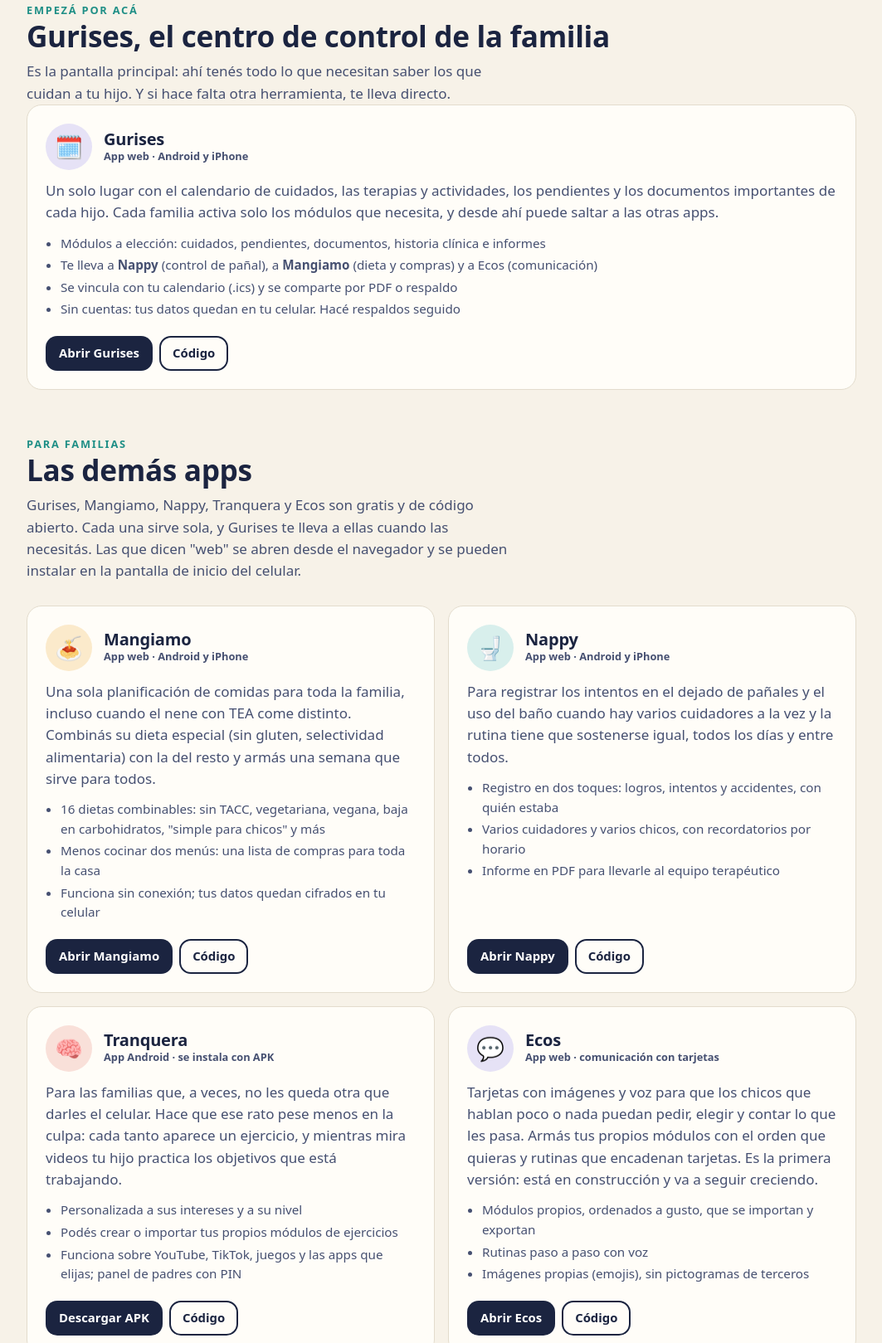
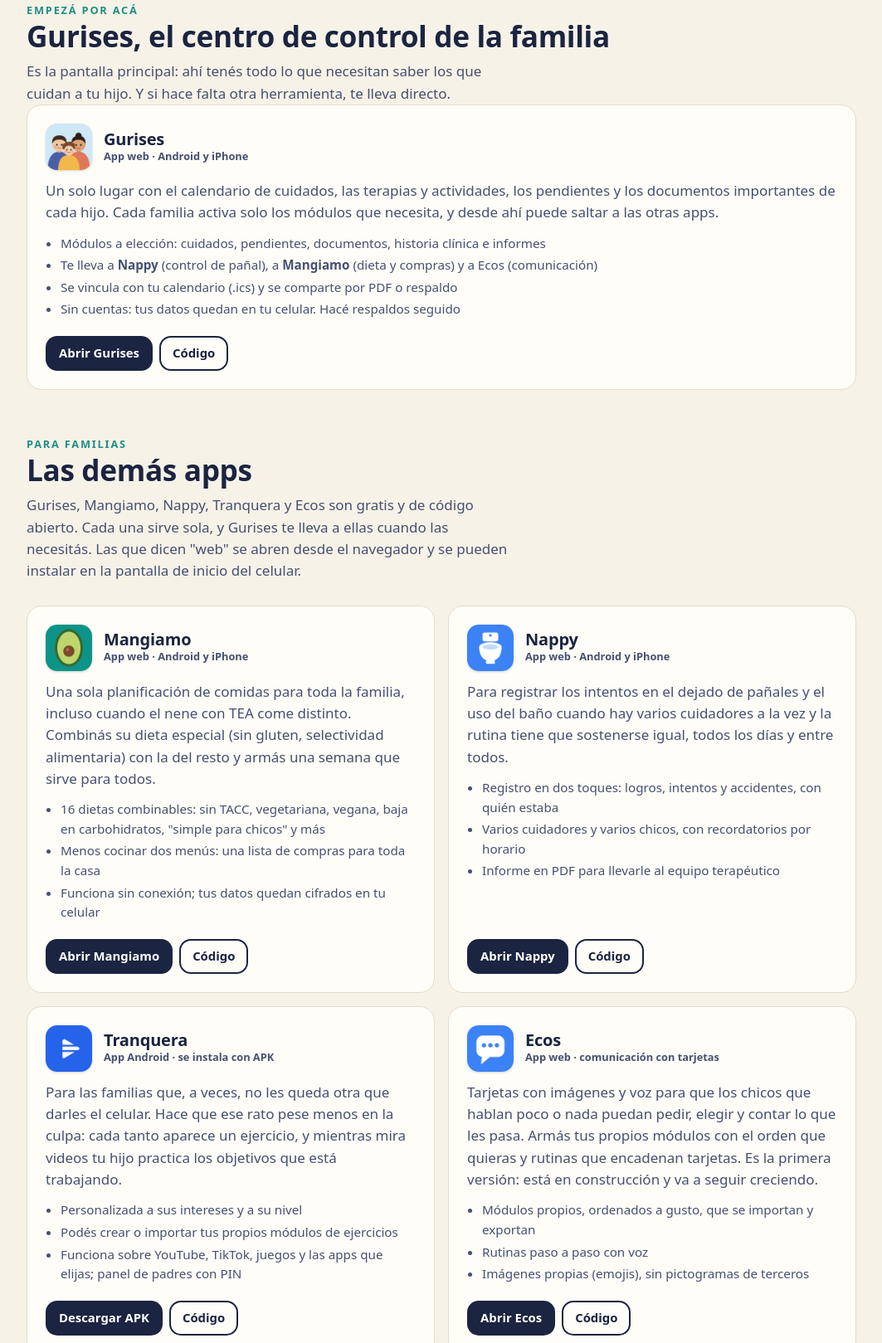
Before and after one commit to AbelG88/Orbita-tea, a plain HTML site: page index.html in a window 1280 px wide. Shown: the part 1441-3060 px from the top of the page at 83% size, without its empty margins (108-1171 px from the left). Drawn offline with Linux system fonts and the light colour scheme; no server answers.

Commit message:
Sitio: los íconos de cada app son los reales
Co-Authored-By: Claude Sonnet 5.5 <noreply@anthropic.com>
Claude-Session: https://claude.ai/code/session_013L3XiV7UsyvQraHaj1yPVs

```diff
--- a/index.html
+++ b/index.html
@@ -78,7 +78,7 @@ nav.menu a:hover{background:var(--line);color:var(--ink)}
 @media (min-width:980px){.grid.tres{grid-template-columns:repeat(3,1fr)}}
 .app{background:var(--card);border:1px solid var(--line);border-radius:var(--radius);padding:22px;display:flex;flex-direction:column;gap:12px}
 .app .head{display:flex;align-items:center;gap:14px}
-.planet{width:56px;height:56px;border-radius:50%;display:grid;place-items:center;font-size:1.7rem;flex:none}
+.ico{width:56px;height:56px;border-radius:14px;flex:none;object-fit:cover;box-shadow:0 1px 3px rgba(0,0,0,.18)}
 .p-teal{background:var(--teal-soft)} .p-sun{background:var(--sun-soft)} .p-coral{background:var(--coral-soft)} .p-violet{background:var(--violet-soft)} .p-gris{background:#ebe6da}
 .app .kind{font-size:.8rem;font-weight:700;color:var(--ink-2)}
 .app p.desc{color:var(--ink-2)}
@@ -227,7 +227,7 @@ footer p+p{margin-top:8px}
     <p class="lead">Es la pantalla principal: ahí tenés todo lo que necesitan saber los que cuidan a tu hijo. Y si hace falta otra herramienta, te lleva directo.</p>
     <article class="app" style="max-width:none">
       <div class="head">
-        <div class="planet p-violet" aria-hidden="true">🗓️</div>
+        <img class="ico" src="img/gurises.png" alt="" width="56" height="56" loading="lazy">
         <div><h3>Gurises</h3><p class="kind">App web · Android y iPhone</p></div>
       </div>
       <p class="desc">Un solo lugar con el calendario de cuidados, las terapias y actividades, los pendientes y los documentos importantes de cada hijo. Cada familia activa solo los módulos que necesita, y desde ahí puede saltar a las otras apps.</p>
@@ -254,7 +254,7 @@ footer p+p{margin-top:8px}
     <div class="grid">
       <article class="app">
         <div class="head">
-          <div class="planet p-sun" aria-hidden="true">🍝</div>
+          <img class="ico" src="img/mangiamo.png" alt="" width="56" height="56" loading="lazy">
           <div><h3>Mangiamo</h3><p class="kind">App web · Android y iPhone</p></div>
         </div>
         <p class="desc">Una sola planificación de comidas para toda la familia, incluso cuando el nene con TEA come distinto. Combinás su dieta especial (sin gluten, selectividad alimentaria) con la del resto y armás una semana que sirve para todos.</p>
@@ -271,7 +271,7 @@ footer p+p{margin-top:8px}
 
       <article class="app">
         <div class="head">
-          <div class="planet p-teal" aria-hidden="true">🚽</div>
+          <img class="ico" src="img/nappy.png" alt="" width="56" height="56" loading="lazy">
           <div><h3>Nappy</h3><p class="kind">App web · Android y iPhone</p></div>
         </div>
         <p class="desc">Para registrar los intentos en el dejado de pañales y el uso del baño cuando hay varios cuidadores a la vez y la rutina tiene que sostenerse igual, todos los días y entre todos.</p>
@@ -288,7 +288,7 @@ footer p+p{margin-top:8px}
 
       <article class="app">
         <div class="head">
-          <div class="planet p-coral" aria-hidden="true">🧠</div>
+          <img class="ico" src="img/tranquera.png" alt="" width="56" height="56" loading="lazy">
           <div><h3>Tranquera</h3><p class="kind">App Android · se instala con APK</p></div>
         </div>
         <p class="desc">Para las familias que, a veces, no les queda otra que darles el celular. Hace que ese rato pese menos en la culpa: cada tanto aparece un ejercicio, y mientras mira videos tu hijo practica los objetivos que está trabajando.</p>
@@ -305,7 +305,7 @@ footer p+p{margin-top:8px}
 
       <article class="app">
         <div class="head">
-          <div class="planet p-violet" aria-hidden="true">💬</div>
+          <img class="ico" src="img/ecos.png" alt="" width="56" height="56" loading="lazy">
           <div><h3>Ecos</h3><p class="kind">App web · comunicación con tarjetas</p></div>
         </div>
         <p class="desc">Tarjetas con imágenes y voz para que los chicos que hablan poco o nada puedan pedir, elegir y contar lo que les pasa. Armás tus propios módulos con el orden que quieras y rutinas que encadenan tarjetas. Es la primera versión: está en construcción y va a seguir creciendo.</p>
@@ -333,7 +333,7 @@ footer p+p{margin-top:8px}
     <div class="grid">
       <article class="app">
         <div class="head">
-          <div class="planet p-gris" aria-hidden="true">📒</div>
+          <img class="ico" src="img/consultorio.png" alt="" width="56" height="56" loading="lazy">
           <div><h3>Consultorio</h3><p class="kind">App web · Android y iPhone</p></div>
         </div>
         <p class="desc">Turnos, cobros y deudas del consultorio desde el celular, sin internet y sin cuentas.</p>
```
Also changed, not shown: img/consultorio.png (added), img/ecos.png (added), img/gurises.png (added), img/mangiamo.png (added), img/nappy.png (added), img/tranquera.png (added).
